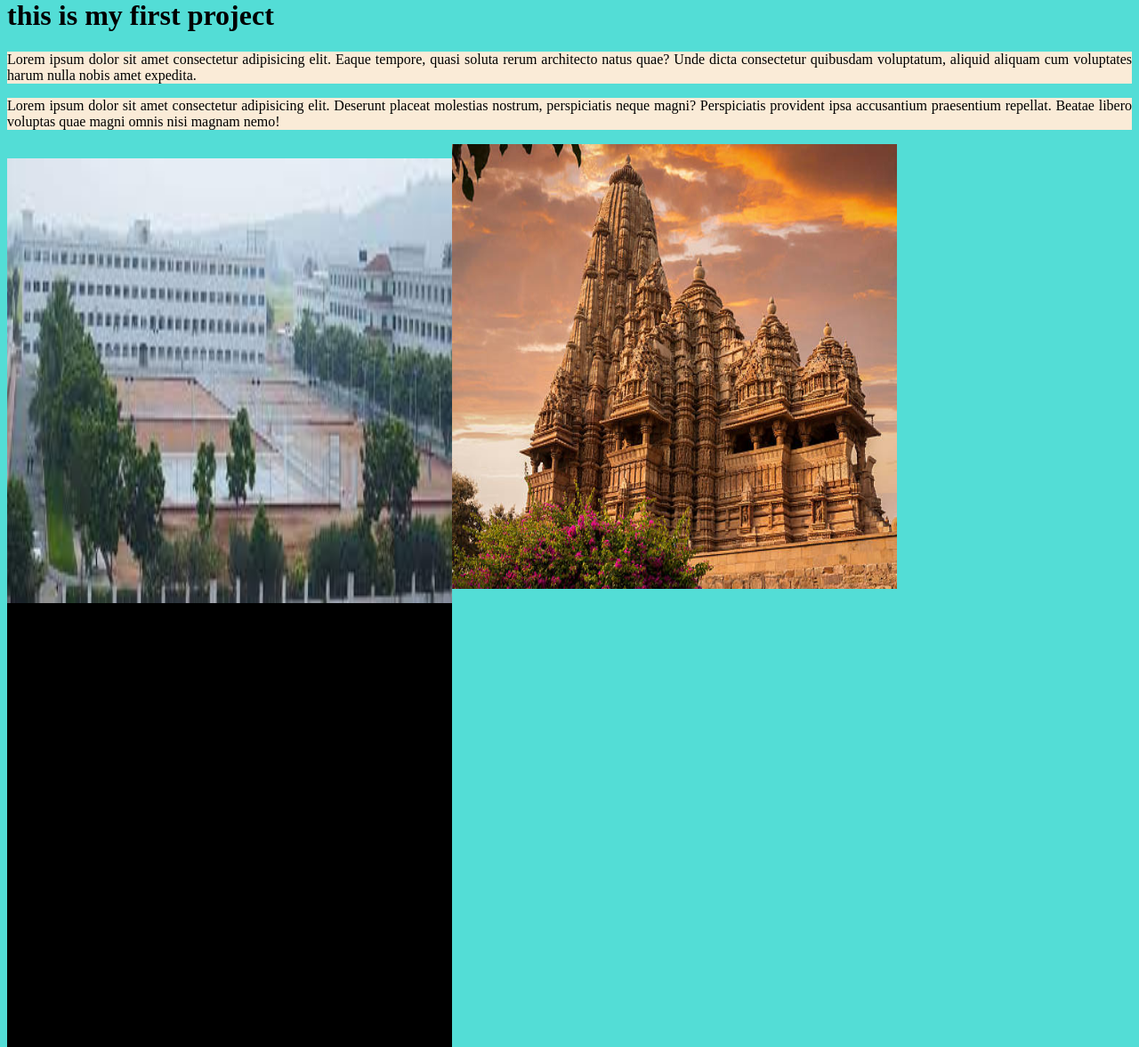
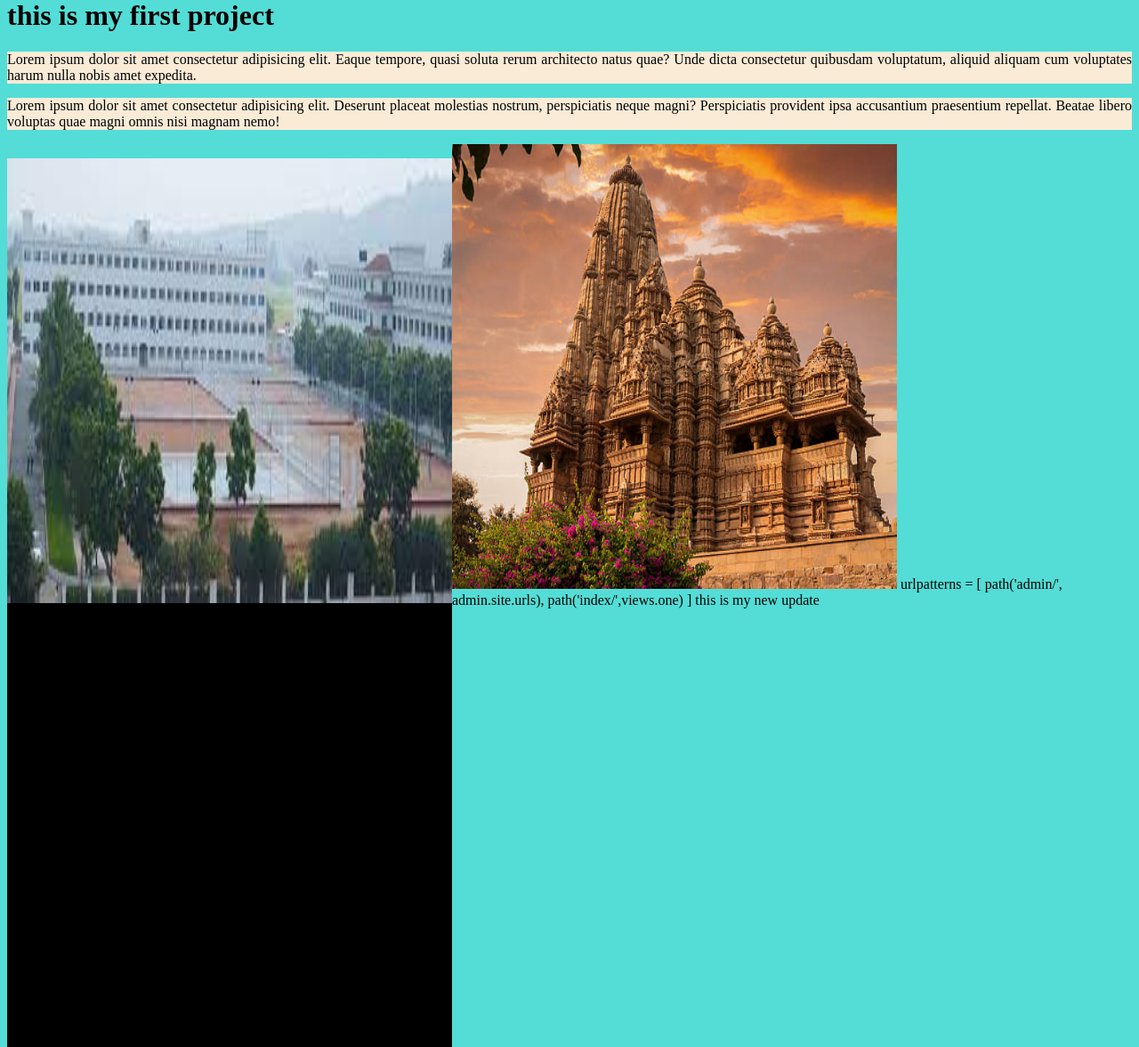
Before and after one commit to hemalatha1312/django-project, a Django app: template template/app1/index.html in a window 1280 px wide. Shown: the part 22-1199 px from the top of the page at 89% size. Run offline with Django 3.2, Linux system fonts and the light colour scheme; the template is opened without the code that fills it, so the values that code supplies are empty.

Commit message:
Update index.html

```diff
--- a/template/app1/index.html
+++ b/template/app1/index.html
@@ -31,3 +31,10 @@
 
 </body>
 </html>
+
+
+urlpatterns = [
+    path('admin/', admin.site.urls),
+    path('index/',views.one)
+]
+this is my new update
```
